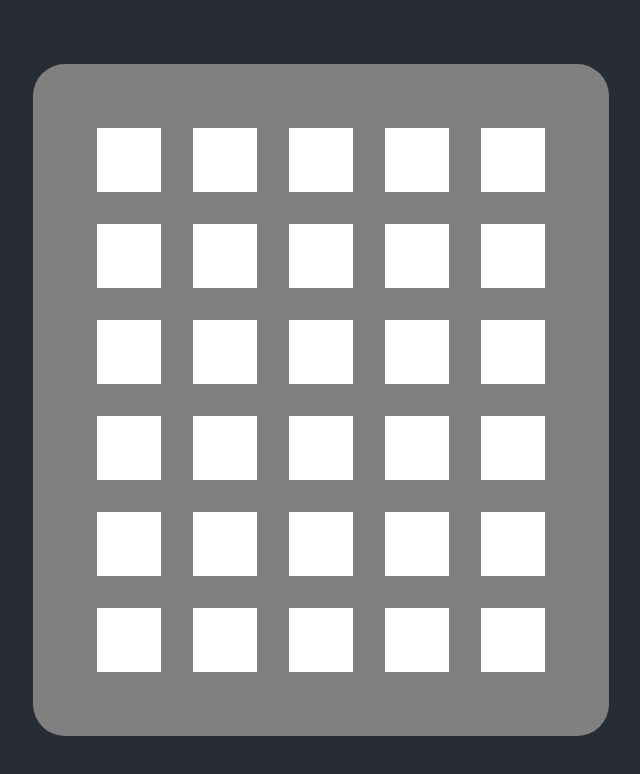
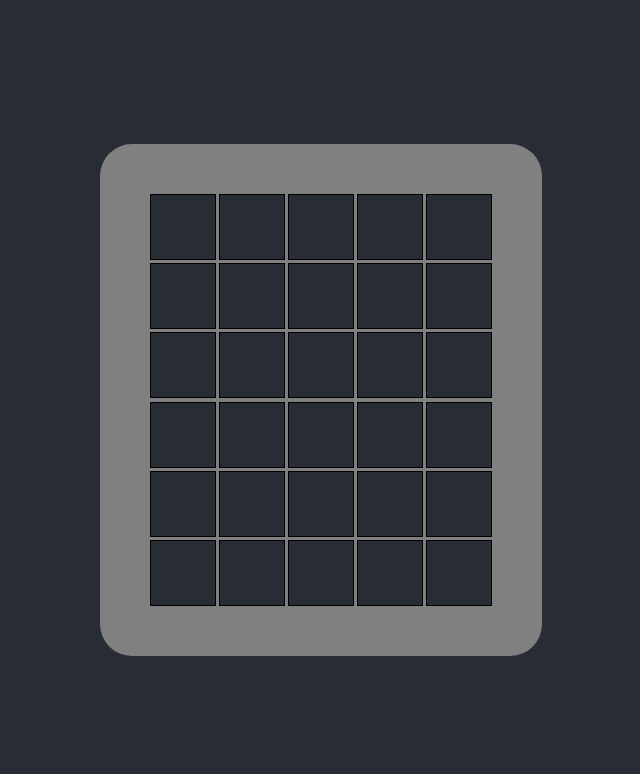
Before and after one commit to chris-pomeroy/wordle, a React (Create React App) app: page / in a window 1280 px wide. Shown: the top 774 px of the page, without its empty margins (319-959 px from the left). Built offline with nearby package versions, Linux system fonts and the light colour scheme.

Commit message:
Initial CSS

```diff
--- a/src/components/Cell/Cell.module.css
+++ b/src/components/Cell/Cell.module.css
@@ -1,6 +1,7 @@
 .cell {
     width: 4rem;
     height: 4rem;
-    margin: 1rem;
-    background-color: white;
+    margin: .1rem;
+    background-color: #282c34;
+    border: 1px solid black;
 }
```
